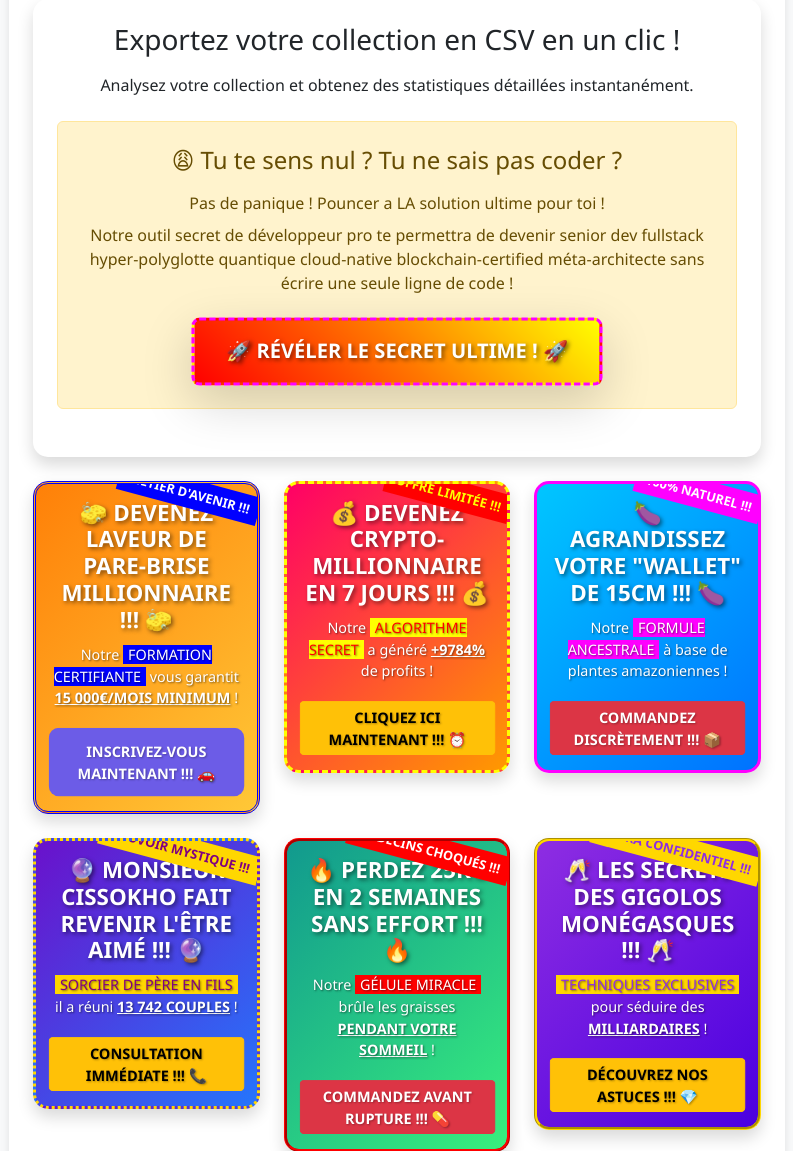
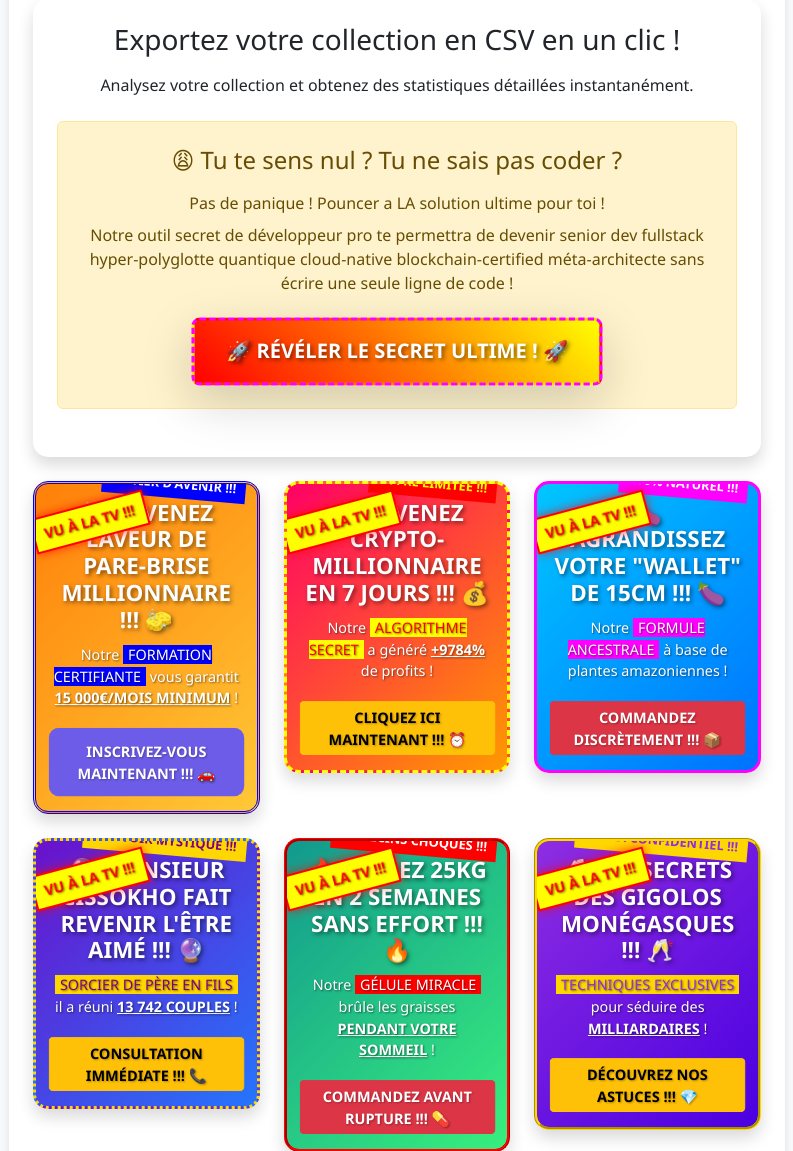
Before and after one commit to La-Gamblure/cta-to-csv, a Flask app: page / in a window 1280 px wide. Shown: the part 499-1650 px from the top of the page, without its empty margins (243-1036 px from the left). Run offline with Flask 2, Linux system fonts and the light colour scheme; some libraries are stand-ins or nearby versions.

Commit message:
Feat: Ajout de panneaux clignotants 'VU À LA TV' et repositionnement des bannières

```diff
--- a/cta-to-csv/templates/index.html
+++ b/cta-to-csv/templates/index.html
@@ -244,6 +244,47 @@
         .csv-notification .btn-close:hover {
             opacity: 1;
         }
+
+        /* Animation clignotante pour les panneaux "VU À LA TV" */
+        @keyframes blink {
+            0% { opacity: 1; }
+            49% { opacity: 1; }
+            50% { opacity: 0; }
+            99% { opacity: 0; }
+            100% { opacity: 1; }
+        }
+
+        .blink-tv {
+            animation: blink 0.7s infinite;
+            background-color: yellow;
+            color: red;
+            font-weight: bold;
+            padding: 5px 10px;
+            border: 2px solid red;
+            box-shadow: 0 0 10px rgba(255, 0, 0, 0.7);
+            transform: rotate(-15deg);
+            position: absolute;
+            left: -5px;
+            top: 20px;
+            z-index: 10;
+            font-size: 0.9rem;
+            text-shadow: 1px 1px 2px rgba(0,0,0,0.5);
+        }
+
+        /* Repositionner les bannières pour qu'elles ne masquent pas les titres */
+        .banner-tag {
+            position: absolute;
+            top: -15px;
+            right: 10px;
+            padding: 5px 10px;
+            font-weight: bold;
+            font-size: 0.8rem;
+            z-index: 10;
+            width: auto;
+            white-space: nowrap;
+            overflow: visible;
+            transform: rotate(5deg);
+        }
     </style>
 </head>
 <body>
@@ -378,9 +419,10 @@
                         <!-- Pub 5 : Laveur de pare-brise -->
                         <div class="col-md-6 col-lg-4">
                             <div class="card border-0 shadow pub-card" data-bs-toggle="modal" data-bs-target="#pubModal5" style="background: linear-gradient(135deg, #FF8008, #FFC837); color: white; border: 3px double blue !important; overflow: hidden; cursor: pointer;">
-                                <div class="position-absolute" style="top: -5px; right: -5px; background-color: blue; color: white; padding: 5px 10px; transform: rotate(15deg); font-weight: bold; font-size: 0.8rem; z-index: 10; width: auto; white-space: nowrap; overflow: visible;">
+                                <div class="position-absolute banner-tag" style="background-color: blue; color: white;">
                                     MÉTIER D'AVENIR !!!
                                 </div>
+                                <div class="blink-tv">VU À LA TV !!!</div>
                                 <div class="card-body p-3 text-center">
                                     <h4 style="font-weight: 900; text-shadow: 2px 2px 4px rgba(0,0,0,0.5); font-size: 1.4rem; margin-bottom: 10px;">
                                         🧽 DEVENEZ LAVEUR DE PARE-BRISE MILLIONNAIRE !!! 🧽
@@ -398,9 +440,10 @@
                         <!-- Pub 1 : Crypto -->
                         <div class="col-md-6 col-lg-4">
                             <div class="card border-0 shadow pub-card" data-bs-toggle="modal" data-bs-target="#pubModal1" style="background: linear-gradient(135deg, #ff0066, #ff9900); color: white; border: 3px dashed yellow !important; overflow: hidden; cursor: pointer;">
-                                <div class="position-absolute" style="top: -5px; right: -5px; background-color: red; color: yellow; padding: 5px 10px; transform: rotate(15deg); font-weight: bold; font-size: 0.8rem; z-index: 10; width: auto; white-space: nowrap; overflow: visible;">
+                                <div class="position-absolute banner-tag" style="background-color: red; color: yellow;">
                                     OFFRE LIMITÉE !!!
                                 </div>
+                                <div class="blink-tv">VU À LA TV !!!</div>
                                 <div class="card-body p-3 text-center">
                                     <h4 style="font-weight: 900; text-shadow: 2px 2px 4px rgba(0,0,0,0.5); font-size: 1.4rem; margin-bottom: 10px;">
                                         💰 DEVENEZ CRYPTO-MILLIONNAIRE EN 7 JOURS !!! 💰
@@ -418,9 +461,10 @@
                         <!-- Pub 2 : Agrandissement -->
                         <div class="col-md-6 col-lg-4">
                             <div class="card border-0 shadow pub-card" data-bs-toggle="modal" data-bs-target="#pubModal2" style="background: linear-gradient(135deg, #00c6ff, #0072ff); color: white; border: 3px solid #ff00ff !important; overflow: hidden; cursor: pointer;">
-                                <div class="position-absolute" style="top: -5px; right: -5px; background-color: #ff00ff; color: white; padding: 5px 10px; transform: rotate(15deg); font-weight: bold; font-size: 0.8rem; z-index: 10; width: auto; white-space: nowrap; overflow: visible;">
+                                <div class="position-absolute banner-tag" style="background-color: #ff00ff; color: white;">
                                     100% NATUREL !!!
                                 </div>
+                                <div class="blink-tv">VU À LA TV !!!</div>
                                 <div class="card-body p-3 text-center">
                                     <h4 style="font-weight: 900; text-shadow: 2px 2px 4px rgba(0,0,0,0.5); font-size: 1.4rem; margin-bottom: 10px;">
                                         🍆 AGRANDISSEZ VOTRE "WALLET" DE 15CM !!! 🍆
@@ -438,9 +482,10 @@
                         <!-- Pub 3 : Voyance (Monsieur Cissokho) -->
                         <div class="col-md-6 col-lg-4">
                             <div class="card border-0 shadow pub-card" data-bs-toggle="modal" data-bs-target="#pubModal3" style="background: linear-gradient(135deg, #6a11cb, #2575fc); color: white; border: 3px dotted gold !important; overflow: hidden; cursor: pointer;">
-                                <div class="position-absolute" style="top: -5px; right: -5px; background-color: gold; color: purple; padding: 5px 10px; transform: rotate(15deg); font-weight: bold; font-size: 0.8rem; z-index: 10; width: auto; white-space: nowrap; overflow: visible;">
+                                <div class="position-absolute banner-tag" style="background-color: gold; color: purple;">
                                     POUVOIR MYSTIQUE !!!
                                 </div>
+                                <div class="blink-tv">VU À LA TV !!!</div>
                                 <div class="card-body p-3 text-center">
                                     <h4 style="font-weight: 900; text-shadow: 2px 2px 4px rgba(0,0,0,0.5); font-size: 1.4rem; margin-bottom: 10px;">
                                         🔮 MONSIEUR CISSOKHO FAIT REVENIR L'ÊTRE AIMÉ !!! 🔮
@@ -458,9 +503,10 @@
                         <!-- Pub 4 : Perte de poids -->
                         <div class="col-md-6 col-lg-4">
                             <div class="card border-0 shadow pub-card" data-bs-toggle="modal" data-bs-target="#pubModal4" style="background: linear-gradient(135deg, #11998e, #38ef7d); color: white; border: 3px ridge red !important; overflow: hidden; cursor: pointer;">
-                                <div class="position-absolute" style="top: -5px; right: -5px; background-color: red; color: white; padding: 5px 10px; transform: rotate(15deg); font-weight: bold; font-size: 0.8rem; z-index: 10; width: auto; white-space: nowrap; overflow: visible;">
+                                <div class="position-absolute banner-tag" style="background-color: red; color: white;">
                                     MÉDECINS CHOQUÉS !!!
                                 </div>
+                                <div class="blink-tv">VU À LA TV !!!</div>
                                 <div class="card-body p-3 text-center">
                                     <h4 style="font-weight: 900; text-shadow: 2px 2px 4px rgba(0,0,0,0.5); font-size: 1.4rem; margin-bottom: 10px;">
                                         🔥 PERDEZ 25KG EN 2 SEMAINES SANS EFFORT !!! 🔥
@@ -478,9 +524,10 @@
                         <!-- Pub 6 : Gigolos monégasques -->
                         <div class="col-md-6 col-lg-4">
                             <div class="card border-0 shadow pub-card" data-bs-toggle="modal" data-bs-target="#pubModal6" style="background: linear-gradient(135deg, #8E2DE2, #4A00E0); color: white; border: 3px groove gold !important; overflow: hidden; cursor: pointer;">
-                                <div class="position-absolute" style="top: -5px; right: -5px; background-color: gold; color: #8E2DE2; padding: 5px 10px; transform: rotate(15deg); font-weight: bold; font-size: 0.8rem; z-index: 10; width: auto; white-space: nowrap; overflow: visible;">
+                                <div class="position-absolute banner-tag" style="background-color: gold; color: #8E2DE2;">
                                     ULTRA CONFIDENTIEL !!!
                                 </div>
+                                <div class="blink-tv">VU À LA TV !!!</div>
                                 <div class="card-body p-3 text-center">
                                     <h4 style="font-weight: 900; text-shadow: 2px 2px 4px rgba(0,0,0,0.5); font-size: 1.4rem; margin-bottom: 10px;">
                                         🥂 LES SECRETS DES GIGOLOS MONÉGASQUES !!! 🥂
```
